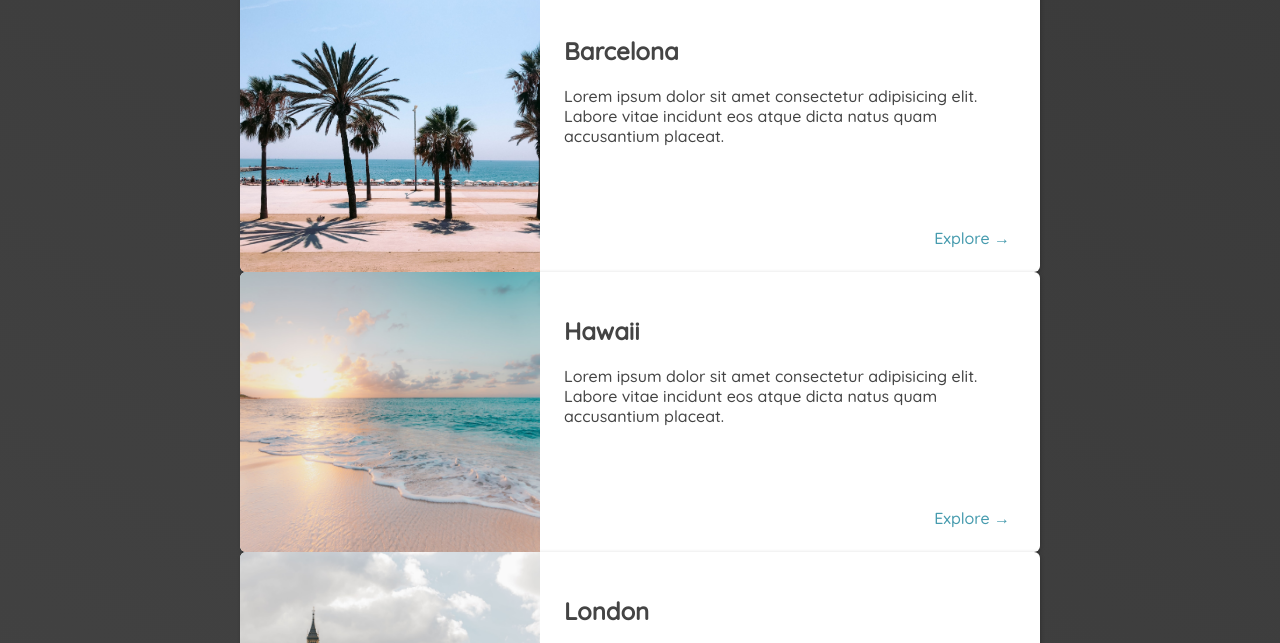
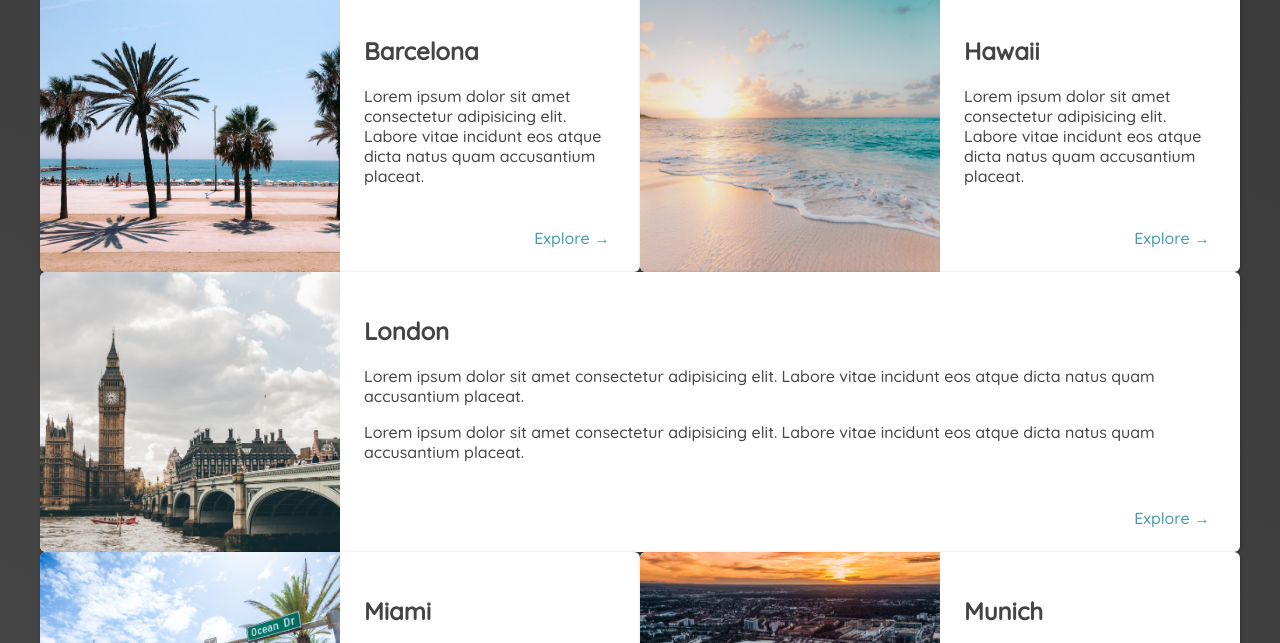
Before and after one commit to dpillai/100days-webdev, a website: page travel-age/places.html in a window 1280 px wide. Shown: the part 107-750 px from the top of the page. Drawn offline with Linux system fonts and the light colour scheme.

Commit message:
learning css=grid

```diff
--- a/travel-age/styles/main.css
+++ b/travel-age/styles/main.css
@@ -4,7 +4,7 @@
 } */
 body {
   margin: 0;
-  /* border: 5px solid black; */
+  /* border: 5px solid blue; */
   font-family: "Quicksand", sans-serif;
 }
 header {
--- a/travel-age/styles/places.css
+++ b/travel-age/styles/places.css
@@ -6,8 +6,10 @@ header {
   position: static;
 }
 main ul {
-  width: 800px;
+  width: 1200px;
   margin: 0 auto;
+  display: grid;
+  grid-template-columns: 1fr 1fr;
 }
 main li {
   display: flex;
@@ -16,7 +18,11 @@ main li {
   border-radius: 6px;
   overflow: hidden;
 }
-main img {
+
+main li:nth-of-type(3) {
+  grid-column: 1 / span 2;
+}
+main li img {
   width: 300px;
   height: 280px;
   object-fit: cover;
```
